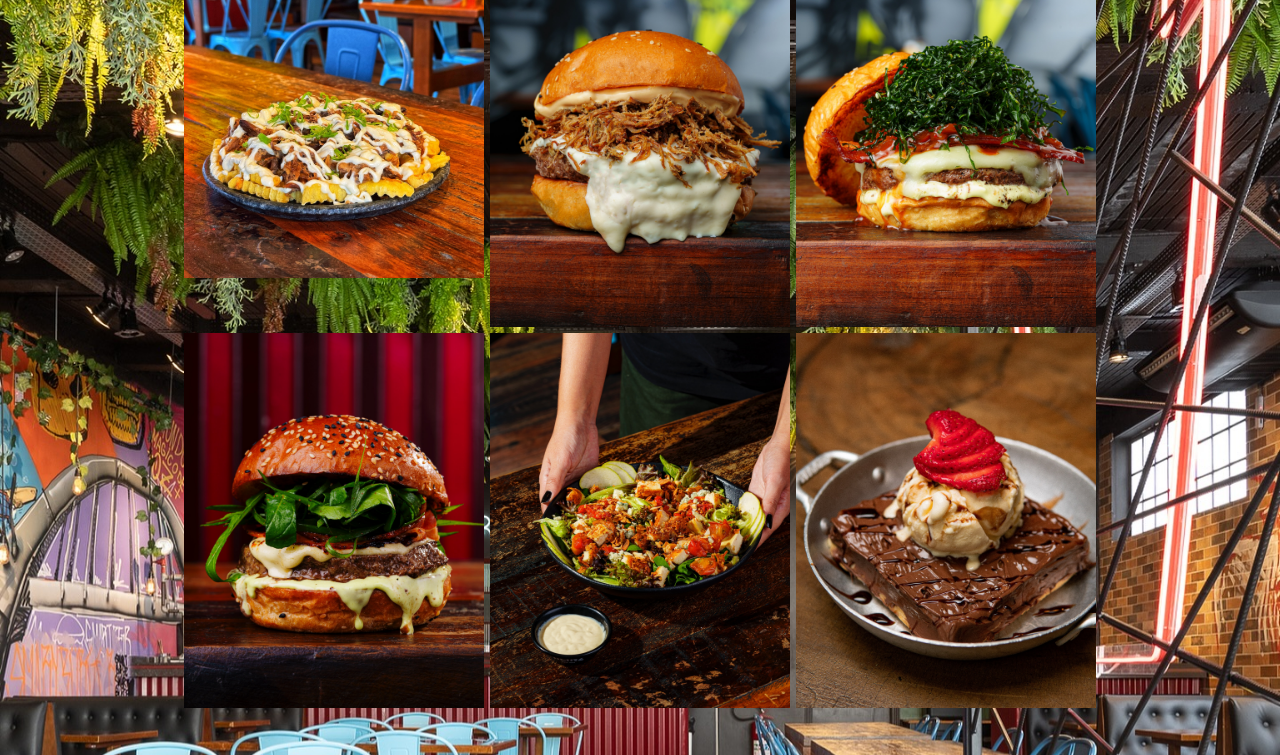
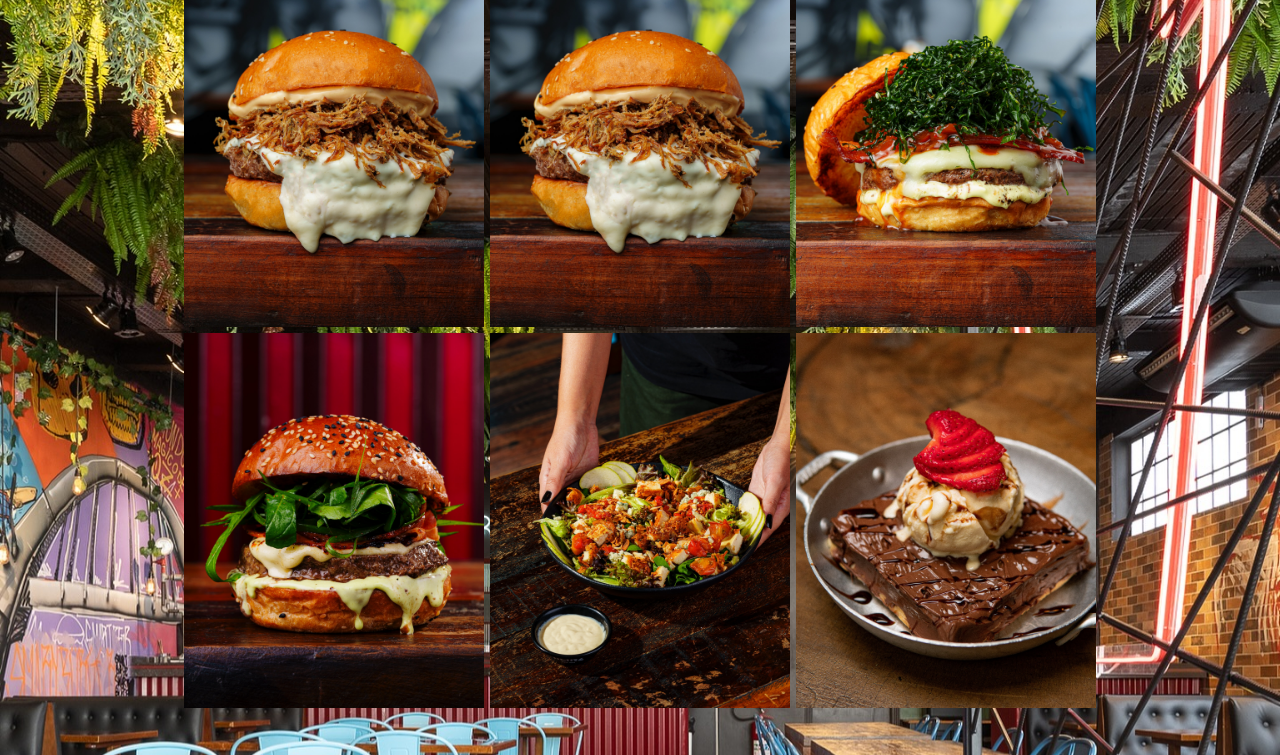
Before and after one commit to febarbosa98/smart, a plain HTML site: page cardapio.html in a window 1280 px wide. Shown: the part 124-879 px from the top of the page. Drawn offline with nearby package versions, Linux system fonts and the light colour scheme.

Commit message:
alteração na foto

```diff
--- a/cardapio.html
+++ b/cardapio.html
@@ -25,7 +25,7 @@
     <section class="sectionCardapio">
 
         <div class="fotosCardapio">
-            <img src="img/cordel.jpg" alt=""
+            <img src="img/cupim.jpg" alt=""
             data-aos="zoom-in-up"
      data-aos-anchor-placement="top-bottom"
      data-aos-duration="2000"
--- a/style.css
+++ b/style.css
@@ -129,6 +129,8 @@ footer {
 .smarth1 {
     font-size: 70px;
     font-weight: 700;
+    /* border-radius: 10px; */
+    margin-bottom: 30px;
 }
 
 .sobreNos {
```
